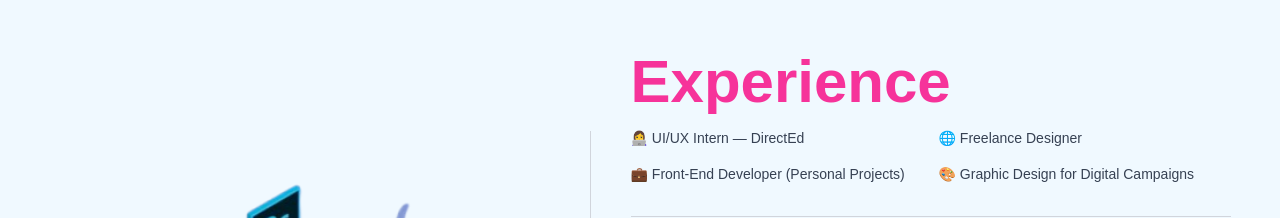
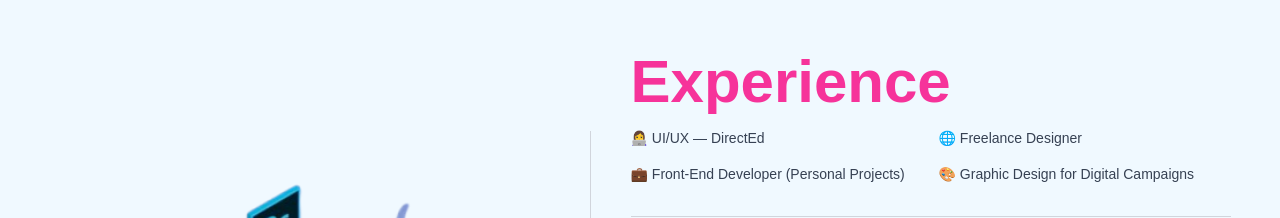
Before and after one commit to zeamanuel145/rezan, a Next.js app: page / in a window 1280 px wide. Shown: the part 1540-1758 px from the top of the page. Built offline with nearby package versions, Linux system fonts and the light colour scheme.

Commit message:
Update experience list in Home component to improve clarity

```diff
--- a/app/page.tsx
+++ b/app/page.tsx
@@ -163,7 +163,7 @@ export default function Home() {
                 Experience
               </h2>
               <ul className="grid md:grid-cols-2 gap-4 text-sm text-gray-700">
-                <li>👩‍💻 UI/UX Intern — DirectEd</li>
+                <li>👩‍💻 UI/UX  — DirectEd</li>
                 <li>🌐 Freelance Designer</li>
                 <li>💼 Front-End Developer (Personal Projects)</li>
                 <li>🎨 Graphic Design for Digital Campaigns</li>
```
